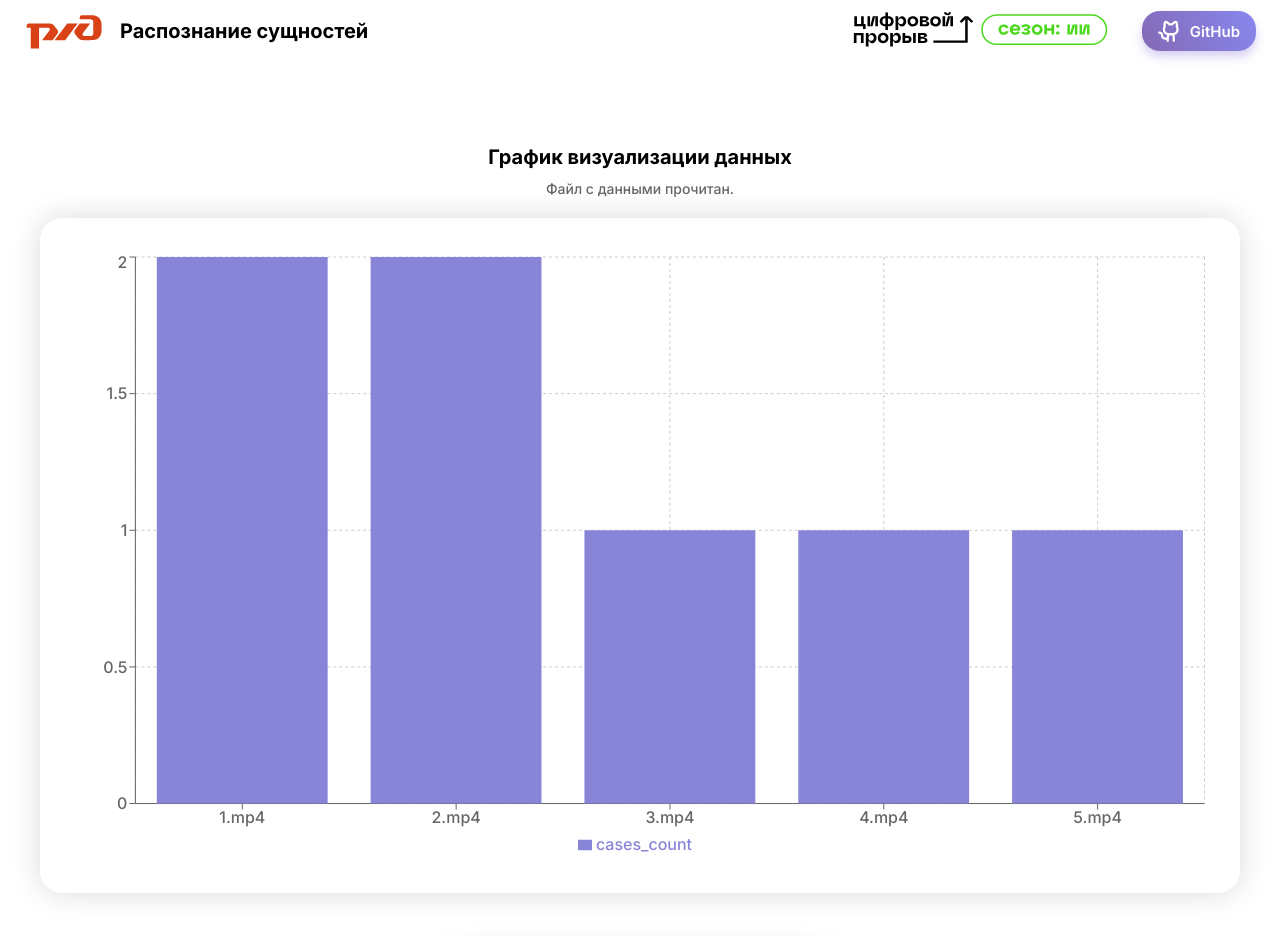
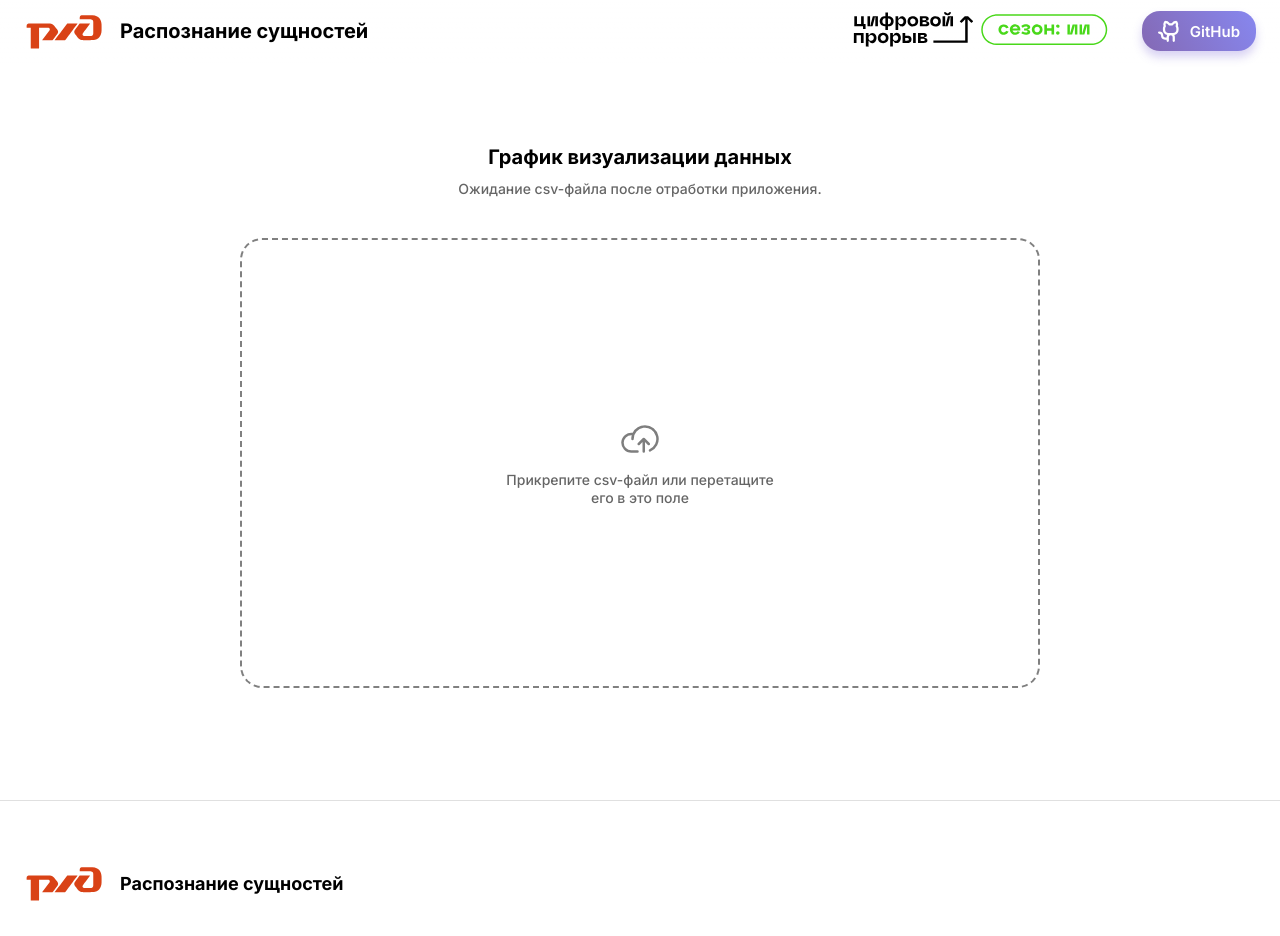
Before and after one commit to mikhailmogilnikov/ai-railway-scanner, a React (Create React App) app: page /graph in a window 1280 px wide. Shown: the top 936 px of the page. Built offline with nearby package versions, Linux system fonts and the light colour scheme.

Commit message:
fix: chart.jsx

```diff
--- a/src/components/graph/Graph.jsx
+++ b/src/components/graph/Graph.jsx
@@ -1,52 +1,12 @@
-import {CircleNotch, CloudArrowUp} from '@phosphor-icons/react'
+import { CircleNotch, CloudArrowUp } from '@phosphor-icons/react'
 import '../../styles/graph.scss'
-import {useState} from 'react'
+import { useState } from 'react'
 import Dropzone from 'react-dropzone'
-import {parserCSV} from "../../parserCSV";
-import Chart from "./Chart";
+import { parserCSV } from '../../parserCSV'
+import Chart from './Chart'
 
 const Graph = () => {
-    const [state, setState] = useState(
-        [
-            {
-                "filename": "1.mp4",
-                "cases_count": "2",
-                "timestamps": [
-                    "00:22",
-                    "00:25"
-                ]
-            },
-            {
-                "filename": "2.mp4",
-                "cases_count": "2",
-                "timestamps": [
-                    "00:00",
-                    "00:03"
-                ]
-            },
-            {
-                "filename": "3.mp4",
-                "cases_count": "1",
-                "timestamps": [
-                    "00:22"
-                ]
-            },
-            {
-                "filename": "4.mp4",
-                "cases_count": "1",
-                "timestamps": [
-                    "00:00"
-                ]
-            },
-            {
-                "filename": "5.mp4",
-                "cases_count": "1",
-                "timestamps": [
-                    "00:00"
-                ]
-            }
-        ]
-    )
+	const [state, setState] = useState(null)
 
 	const changeState = () => {
 		if (state === null) {
@@ -56,18 +16,16 @@ const Graph = () => {
 		}
 	}
 
-    const onDrop = (acceptedFiles) => {
-        if(!acceptedFiles.length) return
+	const onDrop = acceptedFiles => {
+		if (!acceptedFiles.length) return
 		const file = acceptedFiles[0]
 		const reader = new FileReader()
-        reader.onload = (e) => {
-            const csvData = e.target.result;
+		reader.onload = e => {
+			const csvData = e.target.result
 			setState(parserCSV(csvData))
-
-        };
-        reader.readAsText(file);
 		}
-
+		reader.readAsText(file)
+	}
 
 	return (
 		<div className='presentation-wrapper'>
@@ -83,11 +41,15 @@ const Graph = () => {
 					)}
 				</div>
 				{state === null ? (
-                    <Dropzone onDrop={onDrop} accept={{"data/csv": [".csv"]}} maxFiles={1} >
-                        {({getRootProps, getInputProps, onDropAccepted}) => (
-                            <div {...getRootProps()} className="attach-field">
+					<Dropzone
+						onDrop={onDrop}
+						accept={{ 'data/csv': ['.csv'] }}
+						maxFiles={1}
+					>
+						{({ getRootProps, getInputProps, onDropAccepted }) => (
+							<div {...getRootProps()} className='attach-field'>
 								<input {...getInputProps()} />
-                                <CloudArrowUp className='icon-attach'/>
+								<CloudArrowUp className='icon-attach' />
 								<h2>Прикрепите csv-файл или перетащите его в это поле</h2>
 							</div>
 						)}
@@ -99,11 +61,14 @@ const Graph = () => {
 							{/*    weight='bold'*/}
 							{/*    className='icon-big loader low-opacity'*/}
 							{/*/>*/}
-                            <Chart data={state} width={400} height={300}/>
+							<Chart data={state} width={400} height={300} />
 						</div>
-                        <div className='button-wrapper' style={{maxWidth: '400px'}}>
+						<p className='low-opacity'>
+							cases_count - количество случаев обнаружений критических событий.
+						</p>
+						<div className='button-wrapper' style={{ maxWidth: '400px' }}>
 							<div
-                                style={{marginTop: '40px'}}
+								style={{ marginTop: '40px' }}
 								onClick={changeState}
 								className='button select-zoom'
 							>
@@ -118,3 +83,43 @@ const Graph = () => {
 }
 
 export default Graph
+
+// [
+//     {
+//         "filename": "1.mp4",
+//         "cases_count": "2",
+//         "timestamps": [
+//             "00:22",
+//             "00:25"
+//         ]
+//     },
+//     {
+//         "filename": "2.mp4",
+//         "cases_count": "2",
+//         "timestamps": [
+//             "00:00",
+//             "00:03"
+//         ]
+//     },
+//     {
+//         "filename": "3.mp4",
+//         "cases_count": "1",
+//         "timestamps": [
+//             "00:22"
+//         ]
+//     },
+//     {
+//         "filename": "4.mp4",
+//         "cases_count": "1",
+//         "timestamps": [
+//             "00:00"
+//         ]
+//     },
+//     {
+//         "filename": "5.mp4",
+//         "cases_count": "1",
+//         "timestamps": [
+//             "00:00"
+//         ]
+//     }
+// ]
--- a/src/components/header/Header.jsx
+++ b/src/components/header/Header.jsx
@@ -25,10 +25,14 @@ export const Header = () => {
 					>
 						<HackatonLogo />
 					</NavLink>
-					<div className='github-button'>
+					<NavLink
+						to={'https://github.com/Sereneum/ai-railway-scanner-app'}
+						target='_blank'
+						className='github-button'
+					>
 						<GithubLogo weight='bold' className='icon-big' />
 						<p>GitHub</p>
-					</div>
+					</NavLink>
 				</div>
 			</div>
 		</header>
--- a/src/components/home/Advantages.jsx
+++ b/src/components/home/Advantages.jsx
@@ -1,5 +1,6 @@
 import { GithubLogo } from '@phosphor-icons/react'
 import AdvantageCard from './AdvantageCard'
+import { NavLink } from 'react-router-dom'
 
 const Advantages = () => {
 	return (
@@ -33,16 +34,17 @@ const Advantages = () => {
 					'Программа воспроизводит сигнал при распозновании критической ситуации.'
 				}
 			/>
-			<div
+			<NavLink
+				to={'https://github.com/Sereneum/ai-railway-scanner-app'}
+				target='_blank'
 				className='card-wrapper large'
 				style={{ boxShadow: '0 0 40px 0 rgba(0, 0, 0, 0.05)', height: '100%' }}
 			>
 				<div className='card-text-wrapper' style={{ padding: '1.5em' }}>
 					<h2>Скачать приложение с GitHub</h2>
-					<p className='low-opacity'></p>
 					<GithubLogo weight='fill' className='icon-git-large' />
 				</div>
-			</div>
+			</NavLink>
 			<AdvantageCard
 				name={'Возможность дообучения'}
 				desc={
--- a/src/components/home/Home.jsx
+++ b/src/components/home/Home.jsx
@@ -16,7 +16,7 @@ export const Home = () => {
 					<p>О проекте</p>
 				</NavLink>
 				<NavLink to={'/graph'} className='button premier-button select-zoom'>
-					<p>Открыть визуализацию</p>
+					<p>Визуализировать данные</p>
 				</NavLink>
 			</div>
 
@@ -35,7 +35,7 @@ export const Home = () => {
 					<p>О проекте</p>
 				</NavLink>
 				<NavLink to={'/graph'} className='button premier-button select-zoom'>
-					<p>Открыть визуализацию</p>
+					<p>Визуализировать данные</p>
 				</NavLink>
 			</div>
 		</div>
--- a/src/components/presentation/Presentation.jsx
+++ b/src/components/presentation/Presentation.jsx
@@ -18,7 +18,7 @@ const Presentation = () => {
 
 			<div className='button-wrapper' style={{ maxWidth: '400px' }}>
 				<NavLink to={'/graph'} className='button premier-button select-zoom'>
-					<p>Открыть визуализацию</p>
+					<p>Визуализировать данные</p>
 				</NavLink>
 			</div>
 
--- a/src/styles/graph.scss
+++ b/src/styles/graph.scss
@@ -76,6 +76,6 @@
 		font-weight: 400;
 		font-size: 14px;
 		opacity: 0.6;
-		max-width: 360px;
+		max-width: 280px;
 	}
 }
```
Lines whose indentation alone changed are shown as unchanged.
